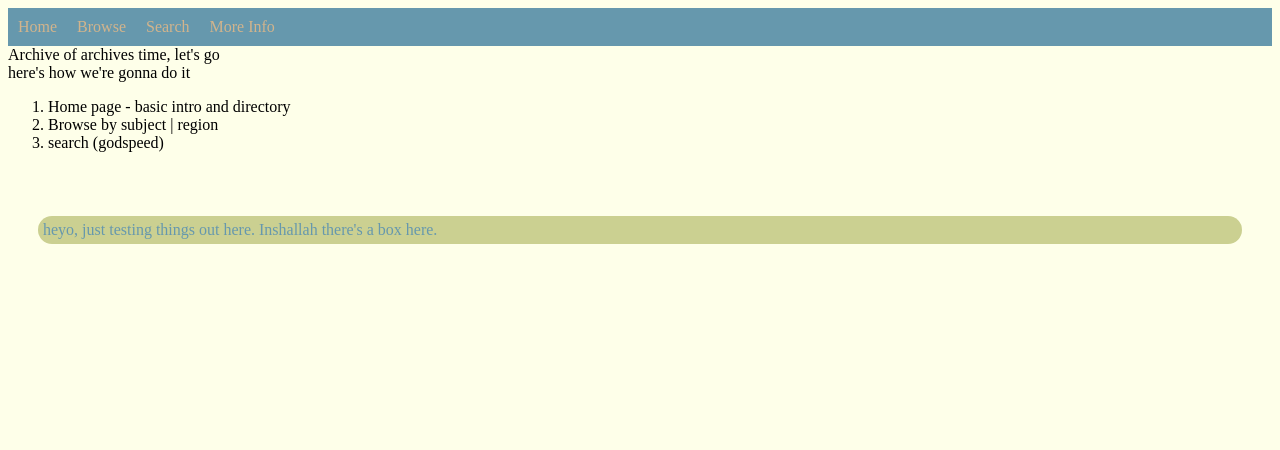
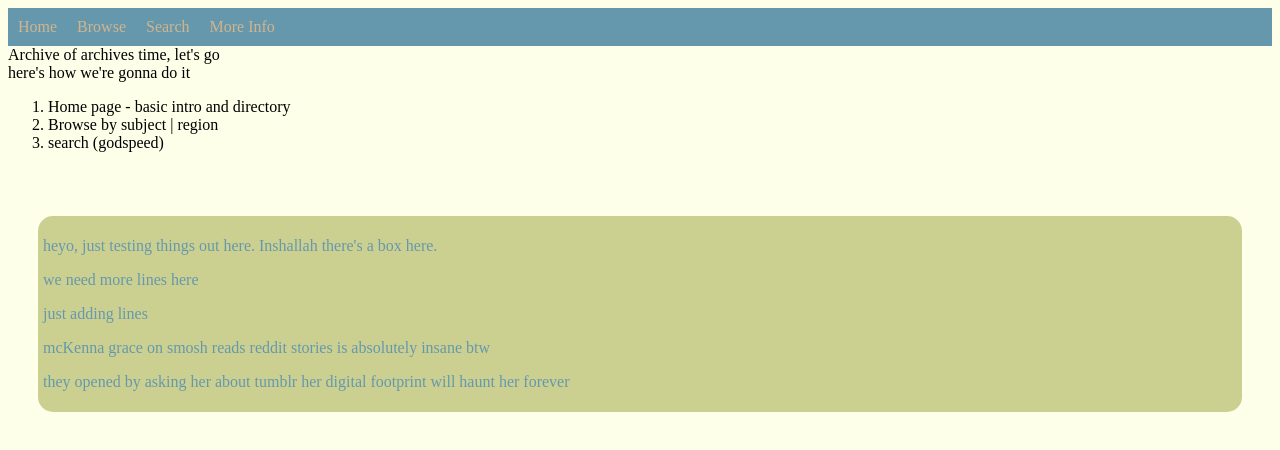
Before and after one commit to blankenship-j/personal_scrap, a plain HTML site: page index.html in a window 1280 px wide. Drawn offline with Linux system fonts and the light colour scheme.

Commit message:
Update index.html

```diff
--- a/index.html
+++ b/index.html
@@ -29,7 +29,11 @@
 </br>
 
 <div class= "item">
-  heyo, just testing things out here. Inshallah there's a box here.
+  <p>heyo, just testing things out here. Inshallah there's a box here.</p>
+  <p>we need more lines here</p>
+  <p>just adding lines</p>
+  <p>mcKenna grace on smosh reads reddit stories is absolutely insane btw</p>
+  <p>they opened by asking her about tumblr her digital footprint will haunt her forever</p>
 </div>
 
 </body>
```
